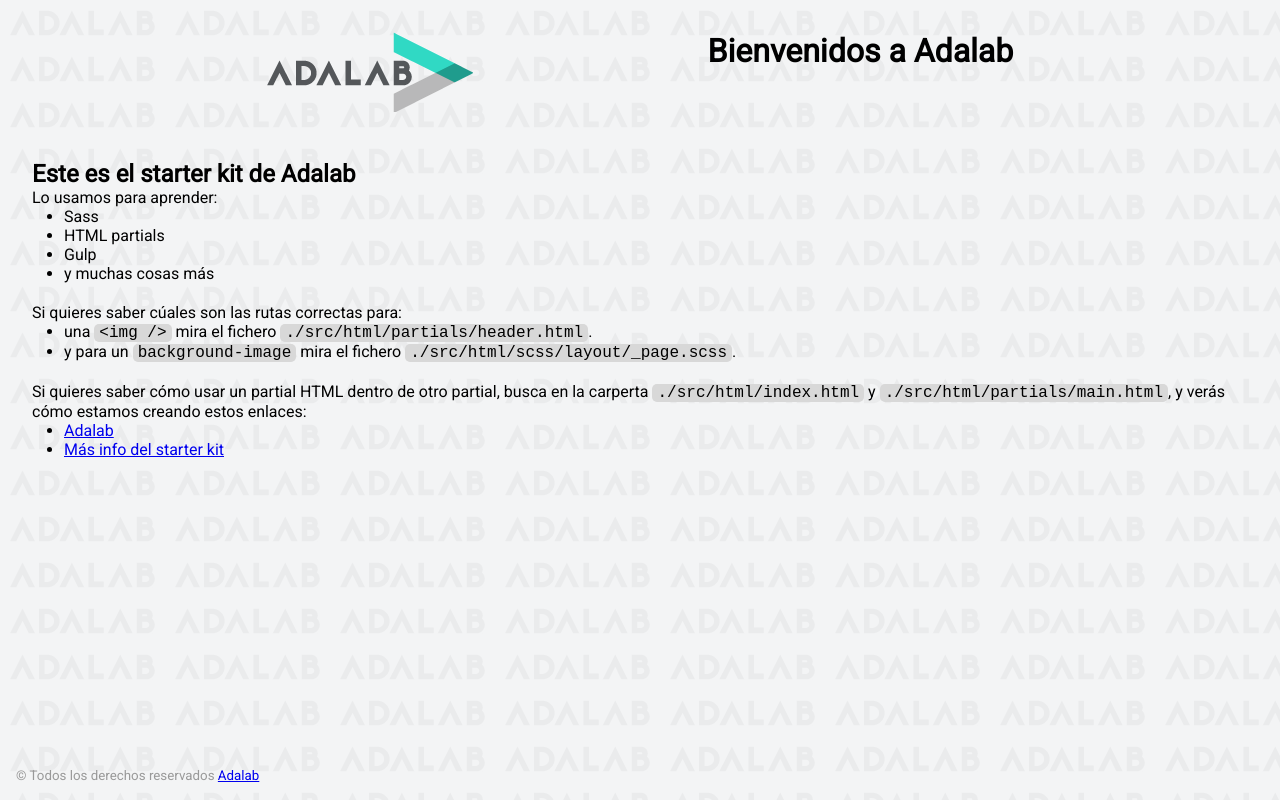
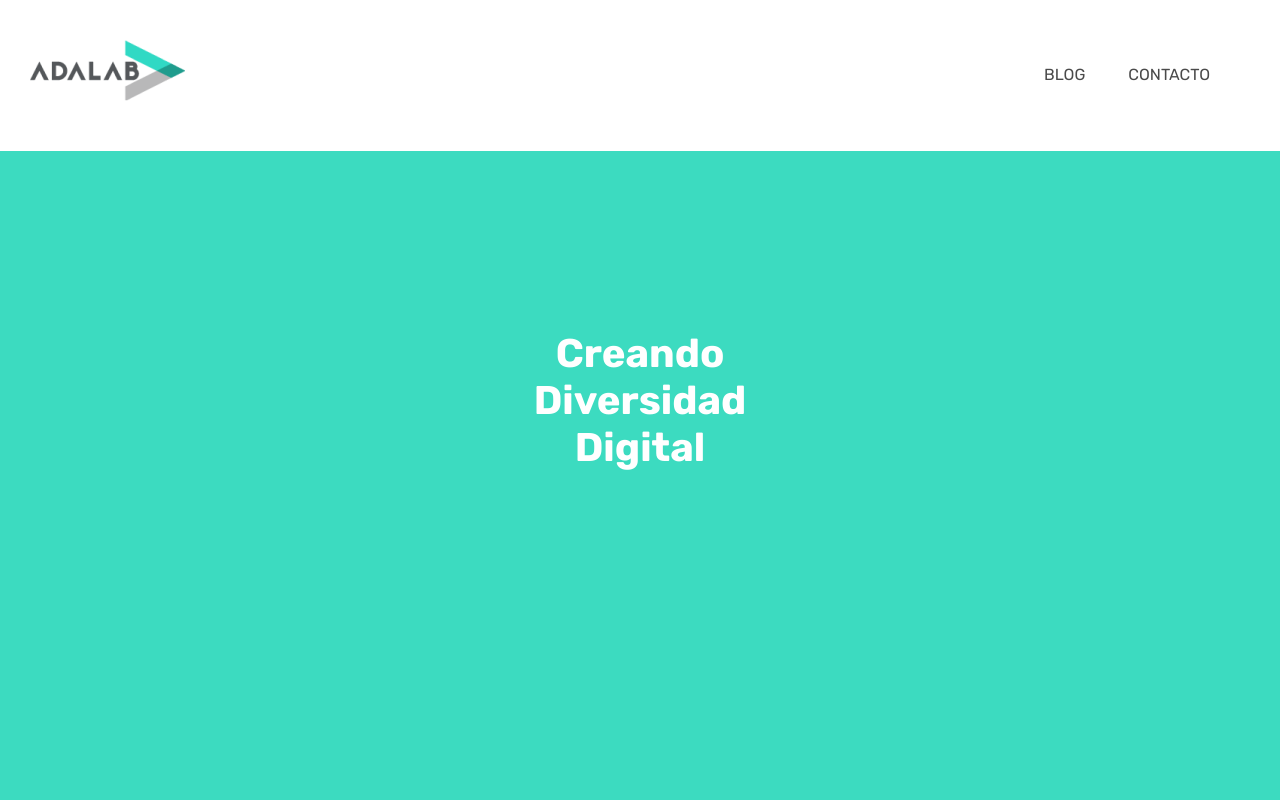
Before and after one commit to Adalab/modulo-1-evaluacion-intermedia-PatriMalvido, a website: page docs/index.html in a window 1280 px wide. Drawn offline with Linux system fonts and the light colour scheme.

Commit message:
Update docs

```diff
--- a/docs/assets/css/main.css
+++ b/docs/assets/css/main.css
@@ -1 +1 @@
-*{box-sizing:border-box;margin:0;padding:0}.code{font-size:16px;background:#d8d8d8;padding:0 5px;border-radius:5px}.link__adalab:hover{background-color:#099d8d;color:#fff}.link__github:hover{background-color:#CCC;color:#000}body{padding:2rem;height:100vh;background-image:url("../images/bg-adalab.png");background-color:#f3f4f5;font-family:"Roboto",sans-serif}.page__header{display:flex;justify-content:space-evenly;margin-bottom:3rem}.page__footer{position:fixed;left:0;bottom:0;width:100vw;padding:1rem;color:#999}.main__list{padding-left:2rem;padding-bottom:20px}
+*{padding:0;margin:0;box-sizing:border-box}:root{--main-font: "Rubik", sans-serif;--color-menu: #4a4a4a;--color-title: #ffffff;--color-background: #3cdbc0;font-family:var(--main-font)}.header{background-color:var(--color-title);position:fixed;width:100%;display:flex;flex-direction:column;align-items:center}.logo{width:155px;padding-top:10px;padding-bottom:10px}.header-menu{display:flex;font-size:16px;color:var(--color-menu);text-align:center;padding:20px;list-style:none}.menu-item{padding-top:10px;padding-right:10px;padding-bottom:13px;padding-left:13px}.menu-link{text-decoration:none;color:var(--color-menu);padding:10px;text-transform:uppercase}.section{background-color:var(--color-background);display:flex;height:100vh;flex-direction:column;justify-content:center;align-items:center}.title{text-align:center;text-transform:capitalize;color:var(--color-title);font-size:30px;word-spacing:100vw}@media all and (min-width: 768px){.header{flex-direction:row;justify-content:space-between;padding:30px;font-size:40px}.title{font-size:40px}}
--- a/docs/index.html
+++ b/docs/index.html
@@ -1,68 +1,36 @@
 <!DOCTYPE html>
 <html lang="es">
-  <head>
-    <meta charset="UTF-8" />
-    <meta name="viewport" content="width=device-width, initial-scale=1" />
-    <title>Adalab Web Starter Kit</title>
-    <link href="https://fonts.googleapis.com/css?family=Roboto&display=swap" rel="stylesheet" />
-    <link rel="stylesheet" href="./assets/css/main.css" />
-    <link rel="icon" href="./assets/images/favicon.png" />
-  </head>
 
-  <body>
-    <div class="page">
-      <header class="page__header">
-        <img src="./assets/images/logo-adalab.png" alt="Adalab">
-        <h1>Bienvenidos a Adalab</h1>
-      </header>
+<head>
+  <meta charset="UTF-8">
+  <meta http-equiv="X-UA-Compatible" content="IE=edge">
+  <meta name="viewport" content="width=device-width, initial-scale=1.0">
+  <link rel="preconnect" href="https://fonts.gstatic.com">
+  <link href="https://fonts.googleapis.com/css2?
+family=Rubik:wght@400;700&display=swap" rel="stylesheet">
+  <link rel="stylesheet" href="./assets/css/main.css">
+  <title>Ejercicio evaluacion intermedia Patri</title>
+</head>
 
-      <main class="page__main">
-        <h2>Este es el starter kit de Adalab</h2>
-        <p>Lo usamos para aprender:</p>
-        <ul class="main__list">
-          <li>Sass</li>
-          <li>HTML partials</li>
-          <li>Gulp</li>
-          <li>y muchas cosas más</li>
-        </ul>
-        <p>Si quieres saber cúales son las rutas correctas para:</p>
-        <ul class="main__list">
-          <li>
-            una <code class="code">&lt;img /&gt;</code> mira el fichero
-            <code class="code">./src/html/partials/header.html</code>.
-          </li>
-          <li>
-            y para un <code class="code">background-image</code> mira el fichero
-            <code class="code">./src/html/scss/layout/_page.scss</code>.
-          </li>
-        </ul>
-        <p>
-          Si quieres saber cómo usar un partial HTML dentro de otro partial, busca en la carperta
-          <code class="code">./src/html/index.html</code> y
-          <code class="code">./src/html/partials/main.html</code>, y verás cómo estamos creando estos
-          enlaces:
-        </p>
-        <ul class="main__list">
-          <li>
-            <a class="link__adalab" href="https://adalab.es">Adalab</a>
+<body>
+  <header class="header">
+    <a href="https://adalab.es/"><img class="logo" src="./assets/images/adalab-logo-155x61.png" title="Logo de Adalab"
+        alt="logo de Adalab"></a>
+    <nav>
+      <ul class="header-menu">
+        <li class="menu-item"><a href="#" title="Blog" class="menu-link">Blog</a></li>
+        <li class="menu-item"><a href="#" title="Contacto" class="menu-link">Contacto</a></li>
+      </ul>
+    </nav>
+  </header>
 
-          </li>
-          <li>
-            <a class="" href="./more-info.html">Más info del starter kit</a>
 
-          </li>
-        </ul>
-      </main>
+  <main>
+    <section class="section">
+      <h1 class="title">Creando diversidad digital</h1>
+    </section>
+  </main>
 
-      <footer class="page__footer">
-        <small>
-          &copy; Todos los derechos reservados
-          <a class="link__adalab" href="https://adalab.es">Adalab</a>
+</body>
 
-        </small>
-      </footer>
-
-    </div>
-    <script src="./assets/js/main.js"></script>
-  </body>
 </html>
```
Also changed, not shown: docs/assets/images/adalab-logo-155x61.png (added), docs/assets/images/bg-adalab.png (deleted), docs/assets/images/favicon.png (deleted), docs/assets/images/logo-adalab.png (deleted).
